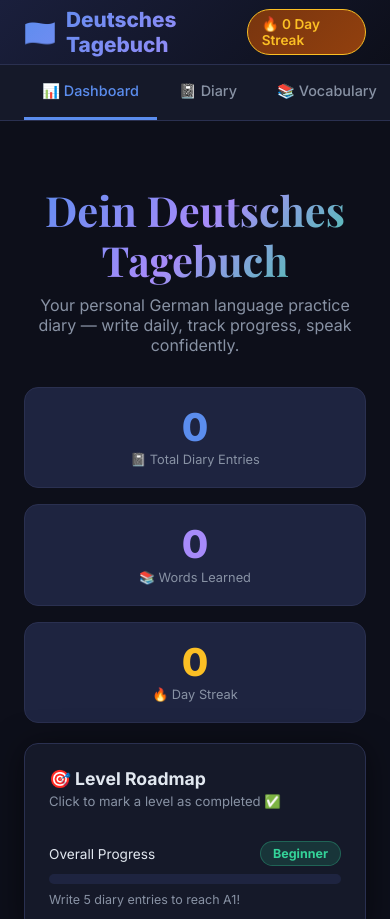
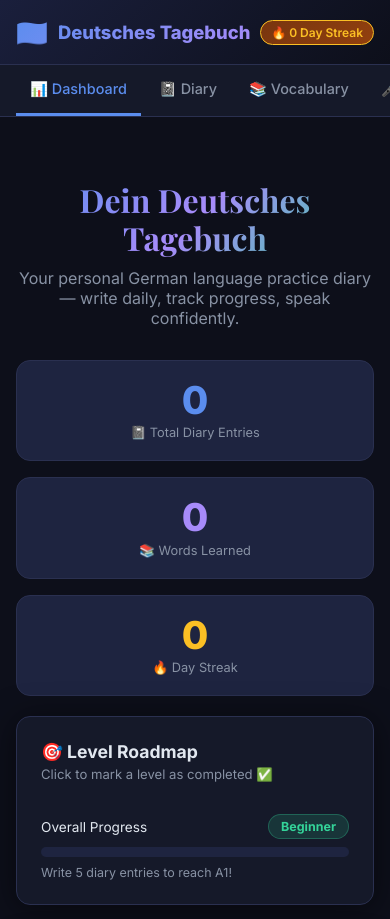
Before and after one commit to Aliean-Spaceboy/German-Diary, a plain HTML site: page index.html in a window 390 px wide. Shown: the top 919 px of the page. Drawn offline with nearby package versions, Linux system fonts and the light colour scheme.

Commit message:
style: enhance mobile responsiveness

```diff
--- a/index.html
+++ b/index.html
@@ -56,7 +56,16 @@
     /* GRID */
     .grid-2{display:grid;grid-template-columns:1fr 1fr;gap:20px}
     .grid-3{display:grid;grid-template-columns:repeat(3,1fr);gap:16px}
-    @media(max-width:700px){.grid-2,.grid-3{grid-template-columns:1fr}}
+    @media(max-width:700px){
+      .grid-2,.grid-3{grid-template-columns:1fr}
+      .vocab-row{grid-template-columns:1fr !important;gap:12px}
+      .vocab-row button{width:100%;margin-top:0 !important}
+      .hero h1{font-size:2rem !important}
+      header, nav, main{padding-left:16px !important;padding-right:16px !important}
+      .streak-badge{font-size:0.75rem;padding:4px 10px}
+      .logo{font-size:1.15rem}
+      .nav-btn{padding:12px 14px}
+    }
 
     /* STAT CARDS */
     .stat-card{background:var(--surface2);border:1px solid var(--border);border-radius:var(--radius);padding:20px;text-align:center}
```
